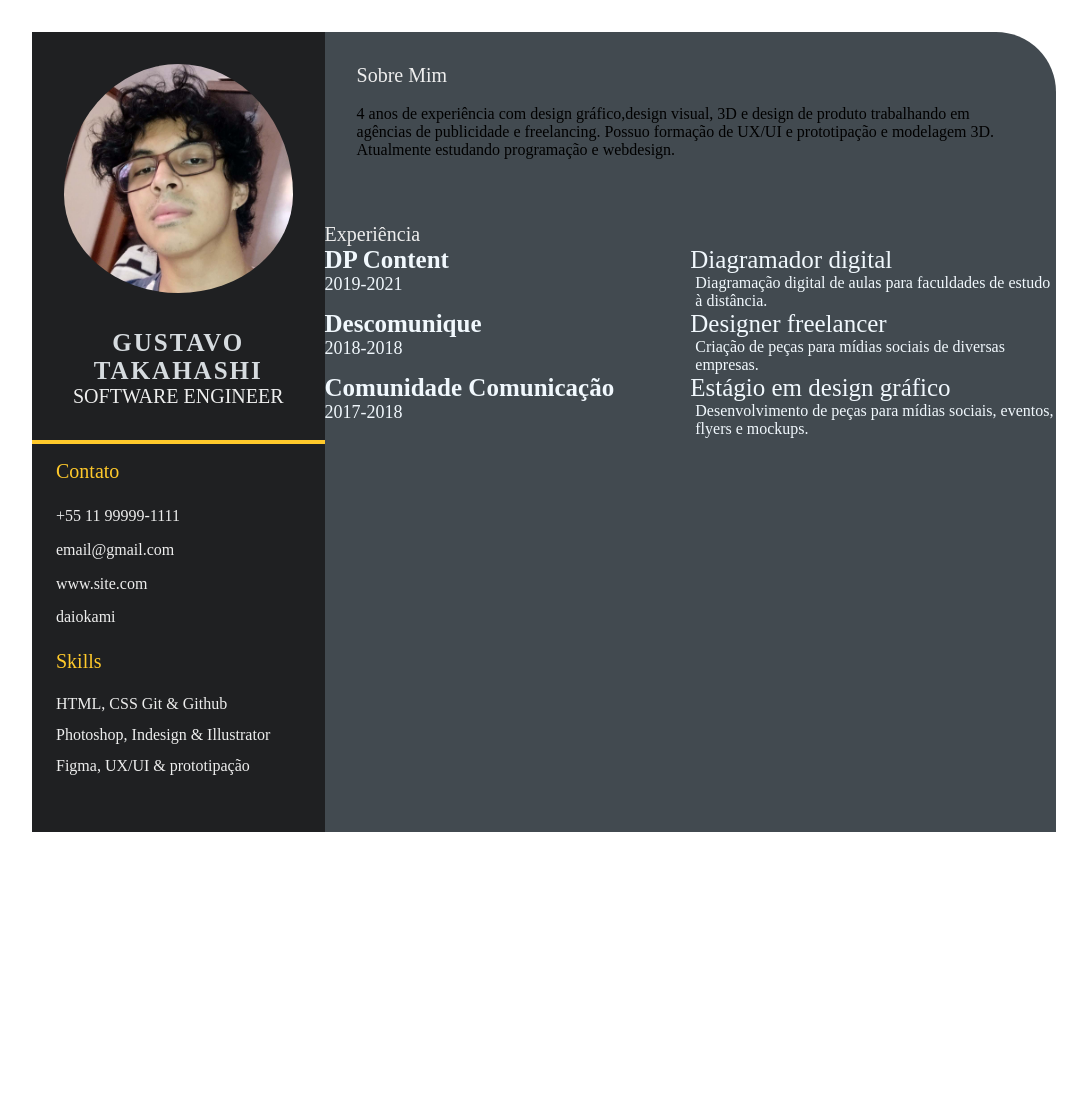
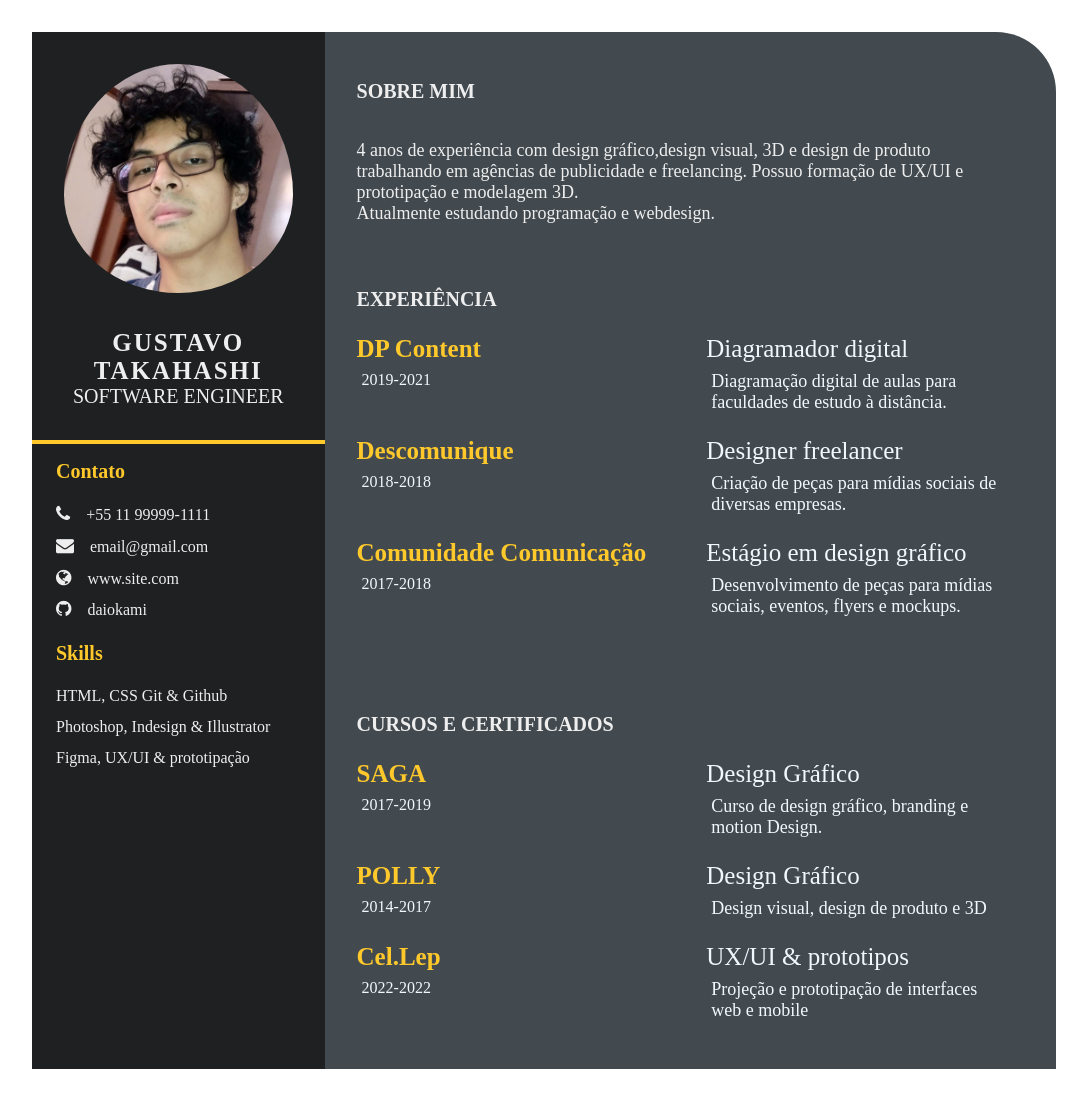
Before and after one commit to Daiokami/daiokami.github.io, a plain HTML site: page index.html in a window 1280 px wide. Shown: the whole page, without its empty margins (96-1183 px from the left). Before the commit the page ends 864 px from the top, so only its background shows below. Drawn offline with Linux system fonts and the light colour scheme.

Commit message:
feature: add

```diff
--- a/index.html
+++ b/index.html
@@ -1,6 +1,13 @@
 <!DOCTYPE html>
 <html lang="en">
 <head>
+    <!-- google font  -->
+    <link rel="preconnect" href="https://fonts.googleapis.com">
+    <link rel="preconnect" href="https://fonts.gstatic.com" crossorigin>
+    <link href="https://fonts.googleapis.com/css2?family=roboto:ital,wght@0,100;0,300;0,400;0,700;1,100;1,300;1,400;1,700&display=swap" rel="stylesheet">
+
+    <!-- font-awesome -->
+    <link rel="stylesheet" href="https://cdnjs.cloudflare.com/ajax/libs/font-awesome/4.7.0/css/font-awesome.min.css">
     <meta charset="UTF-8">
     <meta http-equiv="X-UA-Compatible" content="IE=edge">
     <meta name="viewport" content="width=device-width, initial-scale=1.0">
@@ -40,7 +47,7 @@
             <div class="right-section-contents">
                 <section class="about gap">
                     <div class="right-title">Sobre Mim</div>
-                    <p class="introduction">
+                    <p class="about-me-contents">
                         <br>4 anos de experiência com design gráfico,design visual, 3D e design de produto trabalhando em agências de publicidade e freelancing. Possuo formação de UX/UI e prototipação e modelagem 3D.<br>
                         Atualmente estudando programação e webdesign.<br>
                     </p>
@@ -81,6 +88,35 @@
                     </div>
                 </div>
             </section>
+            <section class="awards gap">
+                <div class="right-title">Cursos e Certificados</div>
+                <div class="awards-contents">
+                    <div class="awards-left>">
+                        <p class="awards-company-name">SAGA</p>
+                        <p class="awards-time-period">2017-2019</p>
+                    </div>
+                    <div class="awards-right">
+                        <p class="awards-name">Design Gráfico</p>
+                        <p class="awards-desc">Curso de design gráfico, branding e motion Design.</p>
+                    </div>
+                    <div class="awards-left>">
+                        <p class="awards-company-name">POLLY</p>
+                        <p class="awards-time-period">2014-2017</p>
+                    </div>
+                    <div class="awards-right">
+                        <p class="awards-name">Design Gráfico</p>
+                        <p class="awards-desc">Design visual, design de produto e 3D</p>
+                    </div>
+                    <div class="awards-left>">
+                        <p class="awards-company-name">Cel.Lep</p>
+                        <p class="awards-time-period">2022-2022</p>
+                    </div>
+                    <div class="awards-right">
+                        <p class="awards-name">UX/UI & prototipos</p>
+                        <p class="awards-desc">Projeção e prototipação de interfaces web e mobile</p>
+                    </div>
+                </div>
+            </section>
         </section>
     </main>
 </body>
--- a/style.css
+++ b/style.css
@@ -44,7 +44,7 @@
 }
 
 .name {
-    color: #D6DBDF;
+    color: #eeeeee;
     font-size: 25px;
     letter-spacing: 2px;
     text-transform: uppercase;
@@ -66,6 +66,7 @@
     padding-left: 1.5rem;
     color: #ffc92b;
     font-size: 20px;
+    font-weight: bold;
 }
 
 .contact-info ul {
@@ -83,6 +84,7 @@
 .references ul li i {
     font-size: 18px;
     color: #eeeeee;
+    padding-right: 1rem;
 }
 
 .skills ul {
@@ -94,21 +96,23 @@
     color: #eeeeee;
 }
 
-.right-section-contents {
-    padding: 2rem 2rem;
-}
-
 .right-title {
     color: #eeeeee;
     font-size: 20px;
+    text-transform: uppercase;
+    text-align: left;
+    font-weight: bold;
+    padding-top: 3rem;
+    padding-bottom: 1rem;
+    padding-left: 2rem;
 }
 
-.gap {
-    padding-bottom: 2rem;
-}
 .about-me-contents {
     font-size: 18px;
     color: #eeeeee;
+    padding-right: 3rem;
+    padding-bottom: 1rem;
+    padding-left: 2rem;
 }
 
 .experience-contents,
@@ -117,6 +121,7 @@
     display: grid;
     grid-template-columns: repeat(2, 1fr);
     padding-bottom: 2rem;
+    padding-left: 2rem;
     color: #F1F8FD;
 }
 
@@ -125,23 +130,34 @@
 .awards-company-name {
     font-size: 25px;
     font-weight: bold;
+    color: #ffc92b;
+    padding-bottom: 0.5rem;
+    padding-top: 0.5rem;
 }
 
 .exp-time-period,
 .educationp-time-period,
 .awards-time-period {
-    font-size: 18px;
+    font-size: 16px;
+    padding-left: 5px;
+    padding-right: 3rem;
+    padding-bottom: 1rem;
 }
 
 .exp-position,
 .education-subject,
 .awards-name {
     font-size: 25px;
+    padding-right: 3rem;
+    padding-bottom: 0.5rem;
+    padding-top: 0.5rem;
 }
 
 .exp-desc,
 .education-desc,
 .awards-desc {
-    font-size: 16px;
+    font-size: 18px;
     padding-left: 5px;
+    padding-right: 3rem;
+    padding-bottom: 1rem;
 }
```
